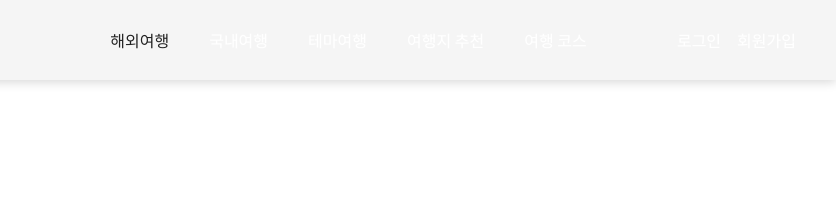
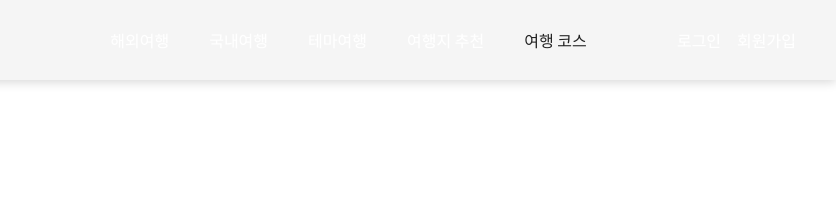
Before and after one commit to HyeJi-Lim/M_y_real_trip, a plain HTML site: page index3.html in a window 1280 px wide. Shown: the top 204 px of the page, 444-1280 px from the left. Drawn offline with nearby package versions, Linux system fonts and the light colour scheme.

Commit message:
Update index3.html

```diff
--- a/index3.html
+++ b/index3.html
@@ -17,11 +17,11 @@
 
             <nav class="site-nav">
                 <ul>
-                    <li><a class="clicked" href="index3.html">해외여행</a></li>
+                    <li><a href="#">해외여행</a></li>
                     <li><a href="#">국내여행</a></li>
                     <li><a href="#">테마여행</a></li>
                     <li><a href="index2.html">여행지 추천</a></li>
-                    <li><a href="index4.html">여행 코스</a></li>
+                    <li><a class="clicked" href="index3.html">여행 코스</a></li>
                 </ul>
             </nav>
 
```
